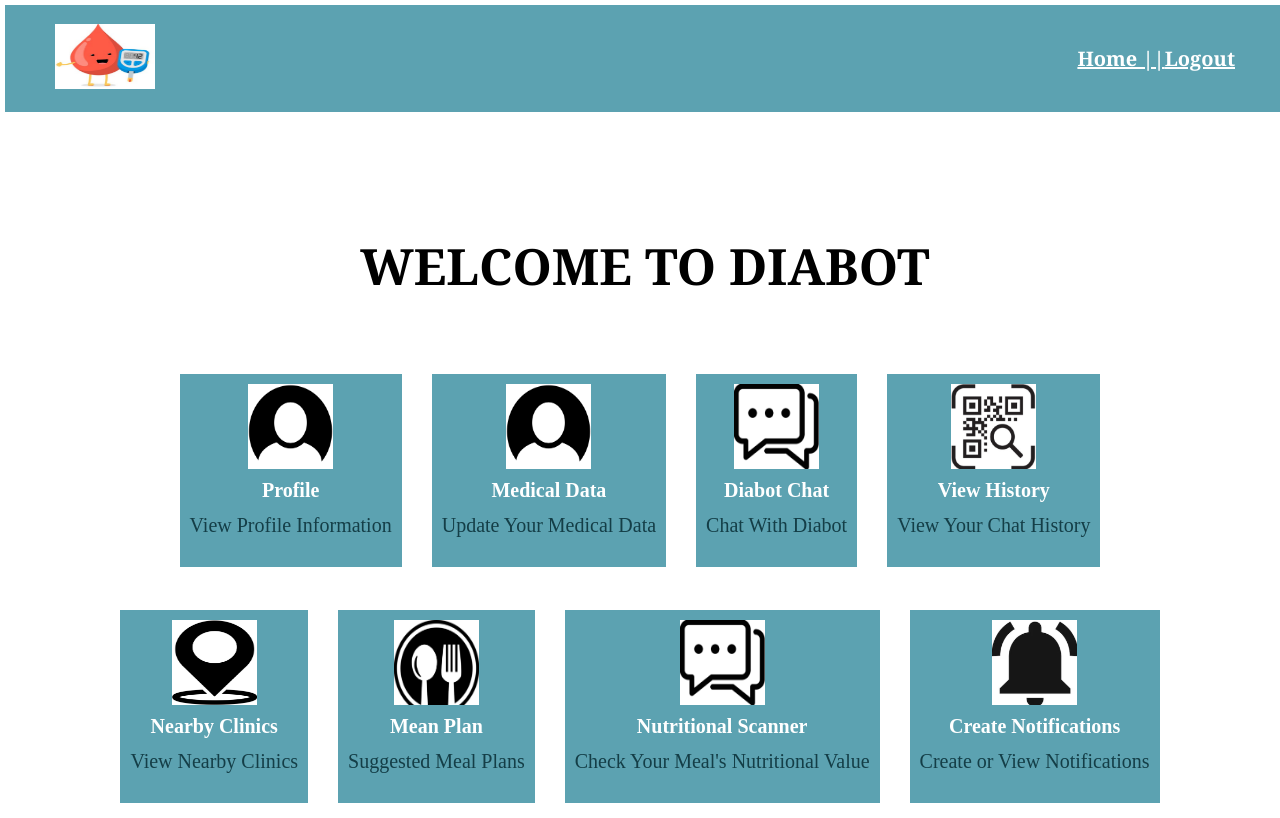
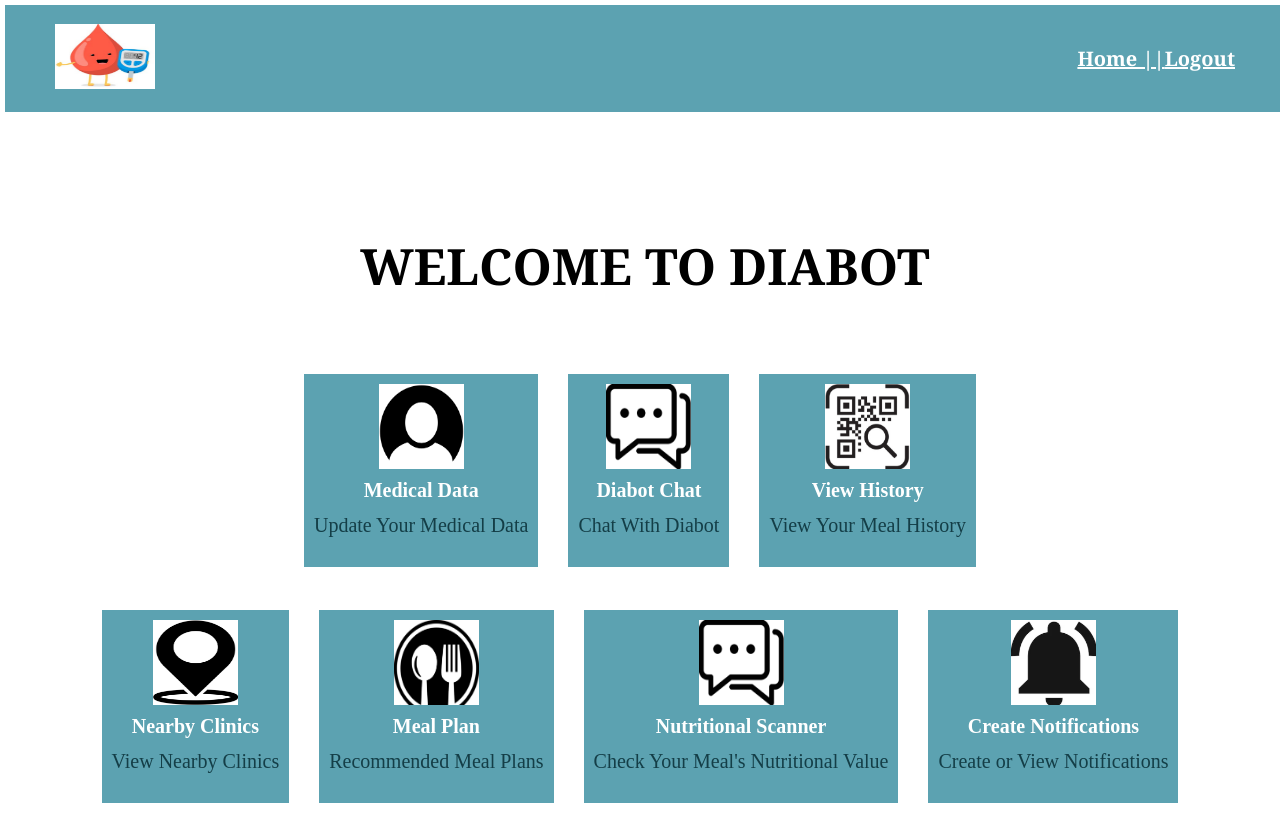
Before and after one commit to walters-skn/COMP3901-Capstone, a Vue app: page /subscriber in a window 1280 px wide. Built offline with nearby package versions, Linux system fonts and the light colour scheme; sample sign-in values are in the browser's storage; the HTML template or start-up script is replaced by a standard one.

Commit message:
minor alterations

```diff
--- a/src/components/ClinicsPage.vue
+++ b/src/components/ClinicsPage.vue
@@ -47,6 +47,7 @@
                 parishes: [],
                 selectedParish: '',
                 selectedAddress: '',
+                filteredHospitals: [],
             };
         },
         methods: {
@@ -54,6 +55,7 @@
                 axios.get('http://localhost:5000/clinic')
                     .then((response) => {
                         this.hospitals = response.data.clinics;
+                        this.filterByParish();
                     }).catch((error) => {
                         console.log('getAllHospitals- error:', error);
                     })
@@ -65,8 +67,8 @@
             }
         },
         created() {
-            this.getAllHospitals();
-            this.filterByParish();
+            // this.getAllHospitals();
+            // this.filterByParish();
 
             this.isAuthenticated = isAuthenticated();
             if(!this.isAuthenticated){
@@ -75,21 +77,31 @@
                 this.token = localStorage.getItem('token');
                 setAuthorizationHeader(this.token);
             }
+
+            this.getAllHospitals();
         },
-        computed: {
-            filteredHospitals() {
-                if (!this.selectedAddress) {
-                    return this.hospitals;
-                } else {
-                    const selectedAddressLower = this.selectedAddress.toLowerCase();
-                    return this.hospitals.filter((hospital) =>
-                        hospital.address.toLowerCase().includes(selectedAddressLower)
-                    );
-                }
-            },
-        },
+        // computed: {
+        //     filteredHospitals() {
+        //         if (!this.selectedAddress) {
+        //             return this.hospitals;
+        //         } else {
+        //             const selectedAddressLower = this.selectedAddress.toLowerCase();
+        //             return this.hospitals.filter((hospital) =>
+        //                 hospital.address.toLowerCase().includes(selectedAddressLower)
+        //             );
+        //         }
+        //     },
+        // },
         mounted() {
             this.parishes = Array.from(new Set(this.hospitals.map((hospital) => hospital.parish)));
+        },
+        watch: {
+            selectedAddress() {
+                this.filterByParish();
+            },
+            selectedParish() {
+                this.filterByParish();
+            }
         }
     }
 </script>
--- a/src/components/RegisterPage.vue
+++ b/src/components/RegisterPage.vue
@@ -7,8 +7,8 @@
             <h2 class = "title"> SIGN UP TO GET STARTED </h2>
         </div>
 
-        <form v-on:submit.prevent="handleRegister">
-            <div class = "form-container">
+        <div class = "form-container">
+            <form v-on:submit.prevent="handleRegister">
                 <div class="box">
                     <div class="form-group">
                         <label> First Name: </label>
@@ -43,9 +43,9 @@
                         <button class="btn btn-primary btn-block">Sign Up</button>
                     </div>
                 </div>
-            </div>
 
-        </form>
+            </form>
+        </div>
     </div>
 </template>
 
@@ -103,7 +103,7 @@
         justify-content: center;
         align-items: center;
         /* width: 50%; */
-        height: 85vh;
+        /* height: calc(100vh - 90px); */
         margin-top: 10px;
     }
 
@@ -114,7 +114,7 @@
         padding:20px;
         width: 70vh;
         display: flex;
-        height: 65vh;
+        /* heiht: 65vh; */
         justify-content: center;
     }
 
@@ -129,7 +129,7 @@
 
     .box{
         display: flex;
-        flex-direction:column ;
+        flex-direction: column;
         margin-bottom: 10px;
         max-width: 400px;
         width: 400px;
--- a/src/components/SubscriberPage.vue
+++ b/src/components/SubscriberPage.vue
@@ -6,17 +6,17 @@
 
   <div class="page-layout">
 
-    <div class="links">
+    <!-- <router-link link to="/subscriber">
+      <div class="links">
       <div class="container" >
         <img :src="imagePath1" alt="profile" class="img">
-        <router-link link to="/subscriber">
           <div class="title">
             <strong> Profile </strong>
           </div>
-        </router-link>
-        <p class="detail"> View Profile Information </p>
+          <p class="detail"> View Profile Information </p>
+        </div>
       </div>
-    </div>
+    </router-link> -->
 
     <div class="links">
       <div class="container" >
@@ -50,7 +50,7 @@
           <strong> <b> View History </b> </strong>
         </div>
         </router-link>
-        <p class="detail"> View Your Chat History</p>
+        <p class="detail"> View Your Meal History</p>
       </div>
     </div>
 
@@ -75,10 +75,10 @@
         <img :src="imagePath5" alt="profile" class="img">
         <router-link link to="/meal">
           <div class="title">
-            <strong> Mean Plan </strong>
+            <strong> Meal Plan </strong>
           </div>
         </router-link>
-        <p class="detail">Suggested Meal Plans</p>
+        <p class="detail">Recommended Meal Plans</p>
       </div>
     </div>
 
```
